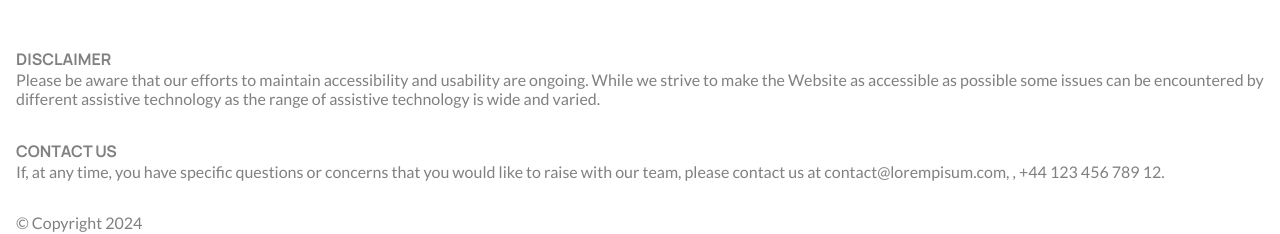
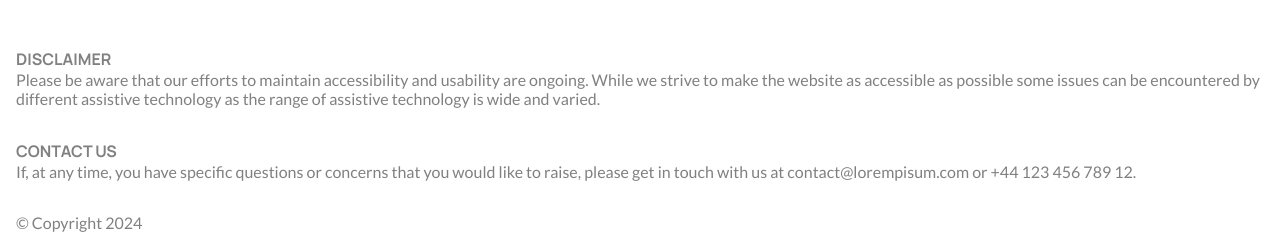
Before and after one commit to dylewskii/shopping-cart, a React (Vite) app: page / in a window 1280 px wide. Shown: the part 1316-1550 px from the top of the page. Built offline with nearby package versions, Linux system fonts and the light colour scheme.

Commit message:
update disclaimerBox text

```diff
--- a/src/components/footer/Footer.jsx
+++ b/src/components/footer/Footer.jsx
@@ -40,7 +40,7 @@ function Footer() {
           <h6>DISCLAIMER</h6>
           <p>
             Please be aware that our efforts to maintain accessibility and
-            usability are ongoing. While we strive to make the Website as
+            usability are ongoing. While we strive to make the website as
             accessible as possible some issues can be encountered by different
             assistive technology as the range of assistive technology is wide
             and varied.
@@ -50,8 +50,8 @@ function Footer() {
           <h6>CONTACT US</h6>
           <p>
             If, at any time, you have specific questions or concerns that you
-            would like to raise with our team, please contact us at
-            contact@lorempisum.com, , +44 123 456 789 12.
+            would like to raise, please get in touch with us at
+            contact@lorempisum.com or +44 123 456 789 12.
           </p>
         </div>
         <div className={styles.copyrightBox}>
```
